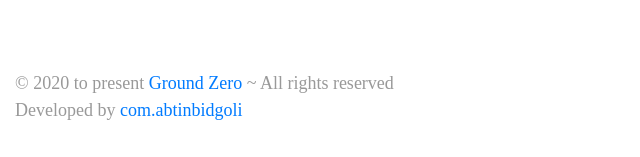
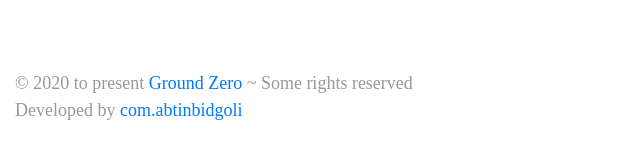
Before and after one commit to AbtinBidgoli/gzero, a plain HTML site: page index.html in a window 1280 px wide. Shown: the part 5543-5700 px from the top of the page, 640-1280 px from the left. Drawn offline with Linux system fonts and the light colour scheme; a web font is replaced by a local one.

Commit message:
Update index.html

```diff
--- a/index.html
+++ b/index.html
@@ -465,7 +465,7 @@
                         </ul>
                     </div>
                     <div class="col-12">
-                        <p class="p-small">© 2020 to present <a class="turquoise" href="#">Ground Zero</a> ~ All rights reserved<br> Developed by <a class="turquoise" href="https://abtinbidgoli.github.io/abe/" target="_blank" rel="noopener noreferrer">com.abtinbidgoli</a></p>
+                        <p class="p-small">© 2020 to present <a class="turquoise" href="#">Ground Zero</a> ~ Some rights reserved<br> Developed by <a class="turquoise" href="https://abtinbidgoli.com" target="_blank" rel="noopener noreferrer">com.abtinbidgoli</a></p>
 
                     </div>
                 </div>
```
